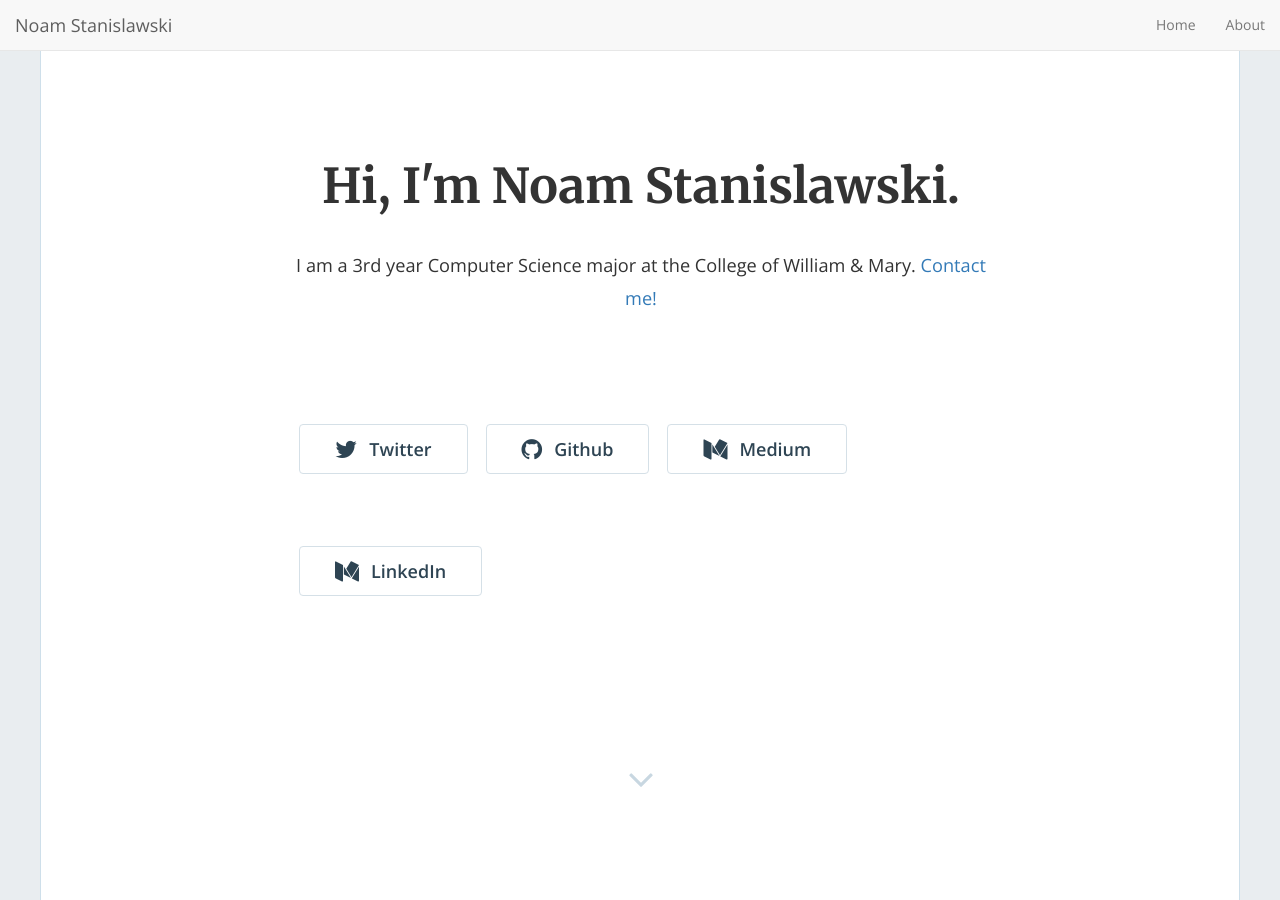
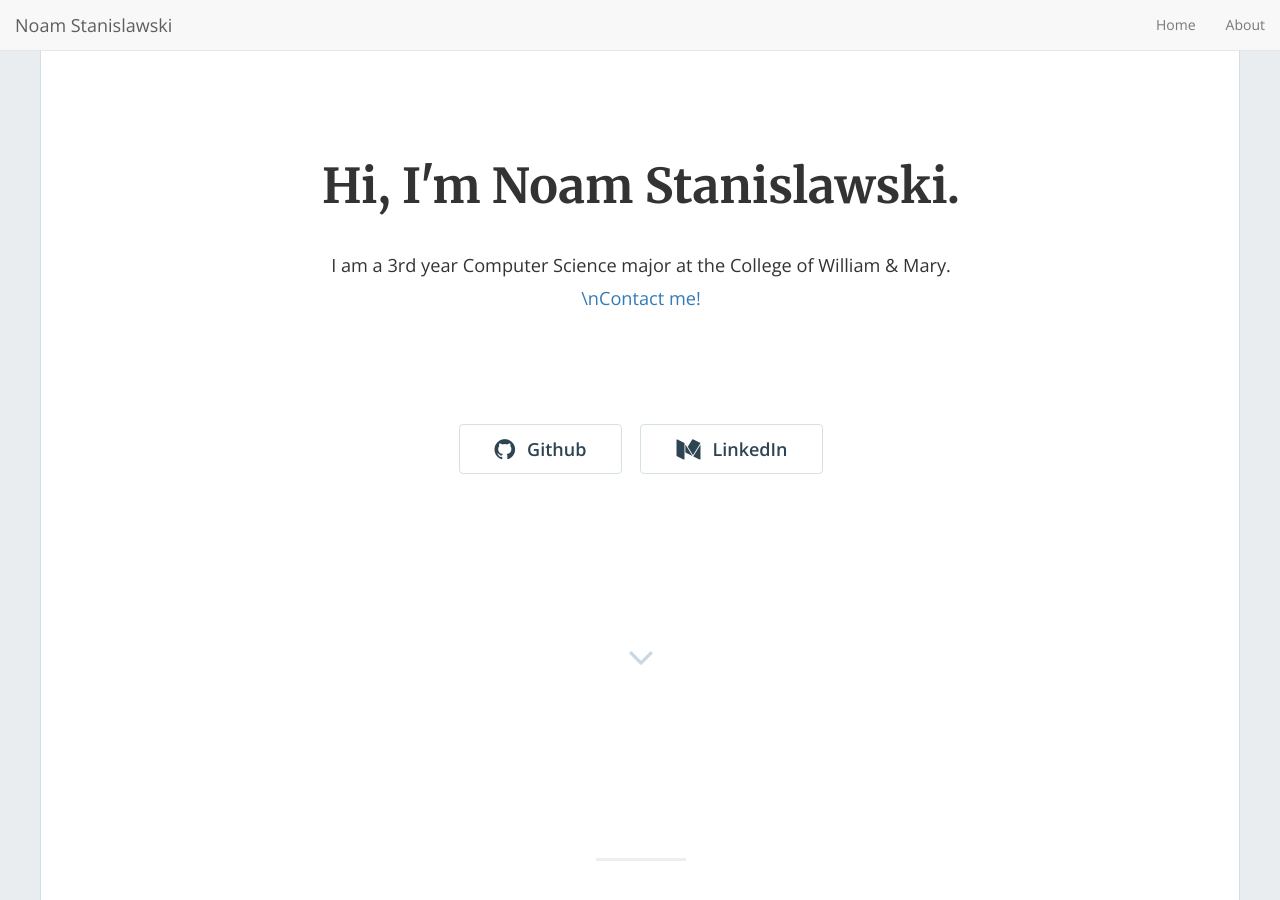
Before and after one commit to NoamStanis/NoamStanis.github.io, a Jekyll site: the page built from index.html, in a window 1280 px wide and 900 px high. Built offline with Jekyll 4.4.1, drawn with Linux system fonts in a browser that asks for light colours; nearby versions of some CDN libraries; the list of posts is cut into pages by our own code.

Commit message:
fixing first page

```diff
--- a/_includes/contact.html
+++ b/_includes/contact.html
@@ -1 +1 @@
-<a data-toggle="modal" data-target="#contact"> Contact me!</a>
+<a data-toggle="modal" data-target="#contact"> \nContact me!</a>
--- a/_includes/home-hero.html
+++ b/_includes/home-hero.html
@@ -27,14 +27,8 @@
 
           <div class="hero-buttons">
 
-            {% if site.twitter_username != '' %}
-              <a href="https://twitter.com/{{ site.twitter_username }}"><button class="btn btn-default btn-lg"><i class="fa fa-twitter fa-lg"></i>Twitter</button></a>
-            {% endif %}
             {% if site.github_username != '' %}
               <a href="https://github.com/{{ site.github_username }}"><button class="btn btn-default btn-lg"><i class="fa fa-github fa-lg"></i>Github</button></a>
-            {% endif %}
-            {% if site.medium_username != '' %}
-              <a href="https://{{ site.medium_username }}"><button class="btn btn-default btn-lg"><i class="fa fa-medium fa-lg"></i>Medium</button></a>
             {% endif %}
 
             {% if site.linkedin_username != '' %}
```
